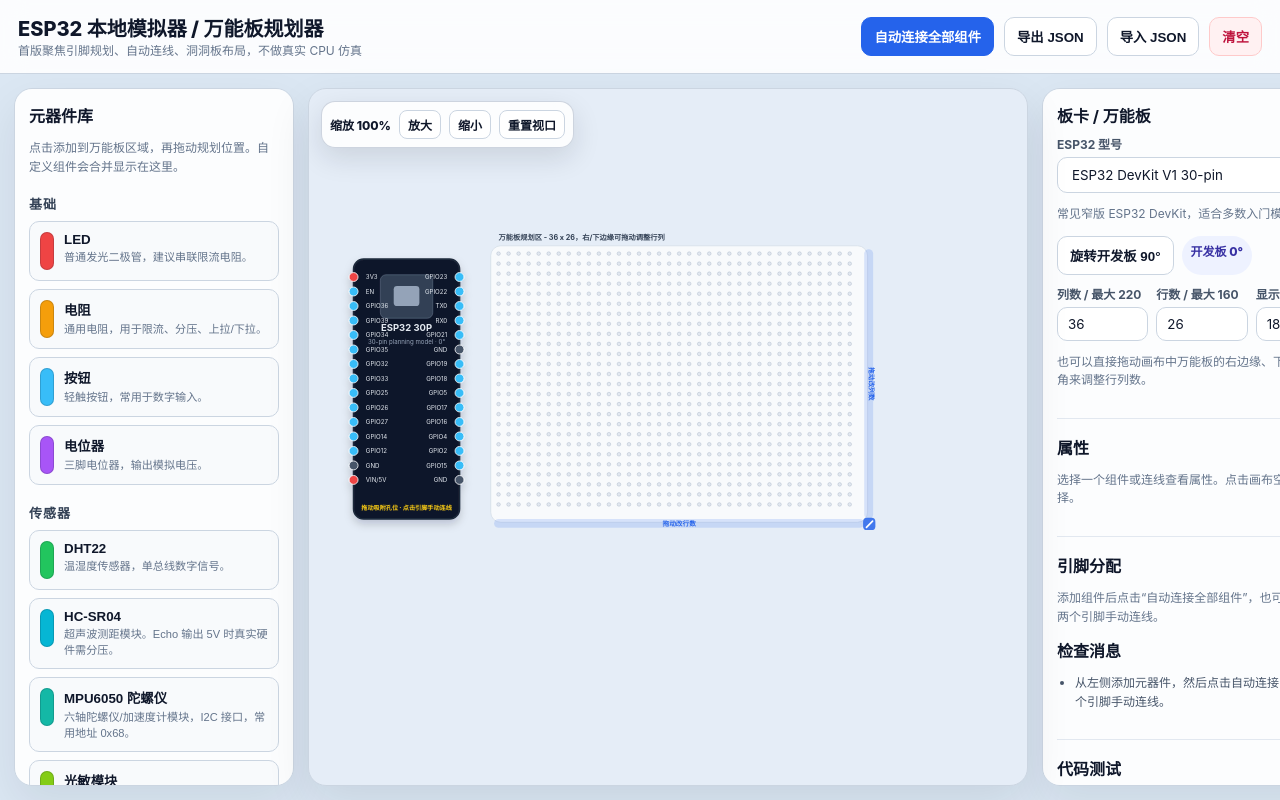
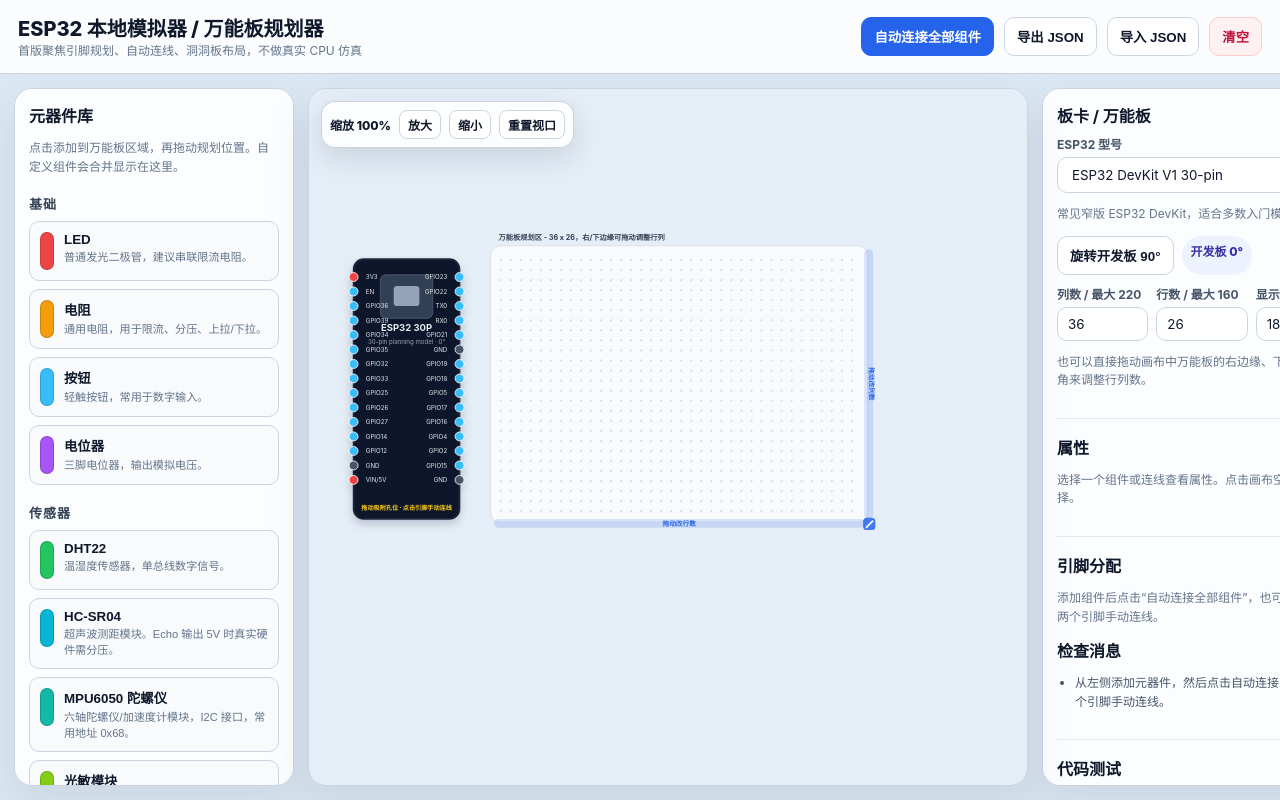
Before and after one commit to JonathandNidhog/ESP32Planner, a React (Vite) app: page / in a window 1280 px wide. Shown: the top 800 px of the page. Built offline with nearby package versions, Linux system fonts and the light colour scheme.

Commit message:
Optimize startup and stabilize wire routes

```diff
--- a/package.json
+++ b/package.json
@@ -1,6 +1,6 @@
 {
   "name": "esp32-local-planner",
-  "version": "0.1.0",
+  "version": "0.1.1",
   "private": true,
   "type": "module",
   "main": "electron/main.cjs",
--- a/src/App.tsx
+++ b/src/App.tsx
@@ -11,7 +11,7 @@ import { componentLibrary } from "./data/componentLibrary";
 import { defaultBoardId, getBoardDefinition } from "./data/esp32Boards";
 import { autoAssignPins } from "./engine/autoAssign";
 import { validateConnection } from "./engine/connectionValidator";
-import { boardMetrics, defaultBoardPosition } from "./engine/router";
+import { boardMetrics, createAutoWaypoints, defaultBoardPosition, getEndpointPoint } from "./engine/router";
 import { clearSavedProject, loadProject, saveProject } from "./io/projectIO";
 import type { ComponentDefinition, Connection, ConnectionEndpoint, PerfboardConfig, PlacedComponent, Point, ProjectState, Rotation } from "./models/types";
 
@@ -296,6 +296,8 @@ export default function App() {
       return;
     }
 
+    const fromPoint = getEndpointPoint(manualWireStart, currentBoard.pins, project.boardPosition, project.boardRotation, project.components, fullLibrary);
+    const toPoint = getEndpointPoint(endpoint, currentBoard.pins, project.boardPosition, project.boardRotation, project.components, fullLibrary);
     const connection: Connection = {
       id: `manual-${endpointId(manualWireStart)}-${endpointId(endpoint)}-${Date.now().toString(36)}`,
       from: manualWireStart,
@@ -303,7 +305,8 @@ export default function App() {
       color: validation.color,
       status: validation.severity,
       message: validation.message,
-      manual: true
+      manual: true,
+      waypoints: createAutoWaypoints(fromPoint, toPoint, project.connections.length)
     };
 
     setManualWireStart(undefined);
--- a/src/components/canvas/PerfboardGrid.tsx
+++ b/src/components/canvas/PerfboardGrid.tsx
@@ -19,6 +19,8 @@ export default function PerfboardGrid({ perfboard, onResize }: PerfboardGridProp
   const { gridX, gridY } = boardMetrics;
   const width = perfboard.cols * perfboard.cellSize;
   const height = perfboard.rows * perfboard.cellSize;
+  const holeRadius = Math.max(2.2, perfboard.cellSize * 0.18);
+  const patternId = `perfboard-hole-${perfboard.cellSize}`;
 
   function pointerToSvg(svg: SVGSVGElement, clientX: number, clientY: number) {
     const point = svg.createSVGPoint();
@@ -50,20 +52,13 @@ export default function PerfboardGrid({ perfboard, onResize }: PerfboardGridProp
 
   return (
     <g className="perfboard-grid">
+      <defs>
+        <pattern id={patternId} width={perfboard.cellSize} height={perfboard.cellSize} patternUnits="userSpaceOnUse">
+          <circle cx={0} cy={0} r={holeRadius} fill="#e2e8f0" stroke="#94a3b8" strokeWidth={0.6} />
+        </pattern>
+      </defs>
       <rect x={gridX - 14} y={gridY - 14} width={width + 28} height={height + 28} rx={18} fill="#f8fafc" stroke="#cbd5e1" />
-      {Array.from({ length: perfboard.rows }).map((_, row) =>
-        Array.from({ length: perfboard.cols }).map((__, col) => (
-          <circle
-            key={`${row}-${col}`}
-            cx={gridX + col * perfboard.cellSize}
-            cy={gridY + row * perfboard.cellSize}
-            r={Math.max(2.2, perfboard.cellSize * 0.18)}
-            fill="#e2e8f0"
-            stroke="#94a3b8"
-            strokeWidth={0.6}
-          />
-        ))
-      )}
+      <rect x={gridX} y={gridY} width={width + 1} height={height + 1} fill={`url(#${patternId})`} />
       <text x={gridX} y={gridY - 24} className="canvas-label">
         万能板规划区 - {perfboard.cols} x {perfboard.rows}，右/下边缘可拖动调整行列
       </text>
--- a/src/engine/autoAssign.ts
+++ b/src/engine/autoAssign.ts
@@ -2,6 +2,7 @@ import { componentLibrary } from "../data/componentLibrary";
 import type { AssignmentResult, ComponentDefinition, Connection, ConnectionEndpoint, ESP32Pin, PlacedComponent } from "../models/types";
 import { describePinWarning, getPinScore, isOutputUnsafe, pinSupports } from "./compatibility";
 import { validateConnection } from "./connectionValidator";
+import { createAutoWaypoints, getEndpointPoint, defaultBoardPosition } from "./router";
 
 const reusablePinPrefixes = ["gnd", "3v3", "vin", "5v"];
 
@@ -64,13 +65,18 @@ export function autoAssignPins(
         messages.push(`${definition.name}.${componentPin.label} 使用 ${warning}`);
       }
 
+      const from: ConnectionEndpoint = { kind: "esp32", pinId: selected.id };
+      const to = componentEndpoint;
+      const fromPoint = getEndpointPoint(from, boardPins, defaultBoardPosition, 0, components, library);
+      const toPoint = getEndpointPoint(to, boardPins, defaultBoardPosition, 0, components, library);
       nextConnections.push({
         id: `auto-${component.id}-${componentPin.id}-${selected.id}`,
-        from: { kind: "esp32", pinId: selected.id },
-        to: componentEndpoint,
+        from,
+        to,
         color: validation.color,
         status: validation.severity,
         message: warning || validation.message,
+        waypoints: createAutoWaypoints(fromPoint, toPoint, nextConnections.length),
         warning
       });
     }
--- a/src/engine/router.ts
+++ b/src/engine/router.ts
@@ -97,17 +97,22 @@ export function getEndpointPoint(
 }
 
 export function routeConnection(from: Point, to: Point, index = 0): Point[] {
+  const waypoints = createAutoWaypoints(from, to, index);
+  return [from, ...waypoints, to];
+}
+
+export function createAutoWaypoints(from: Point, to: Point, index = 0): Point[] {
   const channel = (index % 12) - 5.5;
   const offset = channel * 8;
   const horizontalFirst = Math.abs(from.x - to.x) > Math.abs(from.y - to.y);
 
   if (horizontalFirst) {
     const midX = Math.round((from.x + to.x) / 2 + offset);
-    return [from, { x: midX, y: from.y }, { x: midX, y: to.y }, to];
+    return [{ x: midX, y: from.y }, { x: midX, y: to.y }];
   }
 
   const midY = Math.round((from.y + to.y) / 2 + offset);
-  return [from, { x: from.x, y: midY }, { x: to.x, y: midY }, to];
+  return [{ x: from.x, y: midY }, { x: to.x, y: midY }];
 }
 
 export function connectionPath(points: Point[]): string {
```
Also changed, not shown: 1 other file (tests, documents, lock files or other folders).
